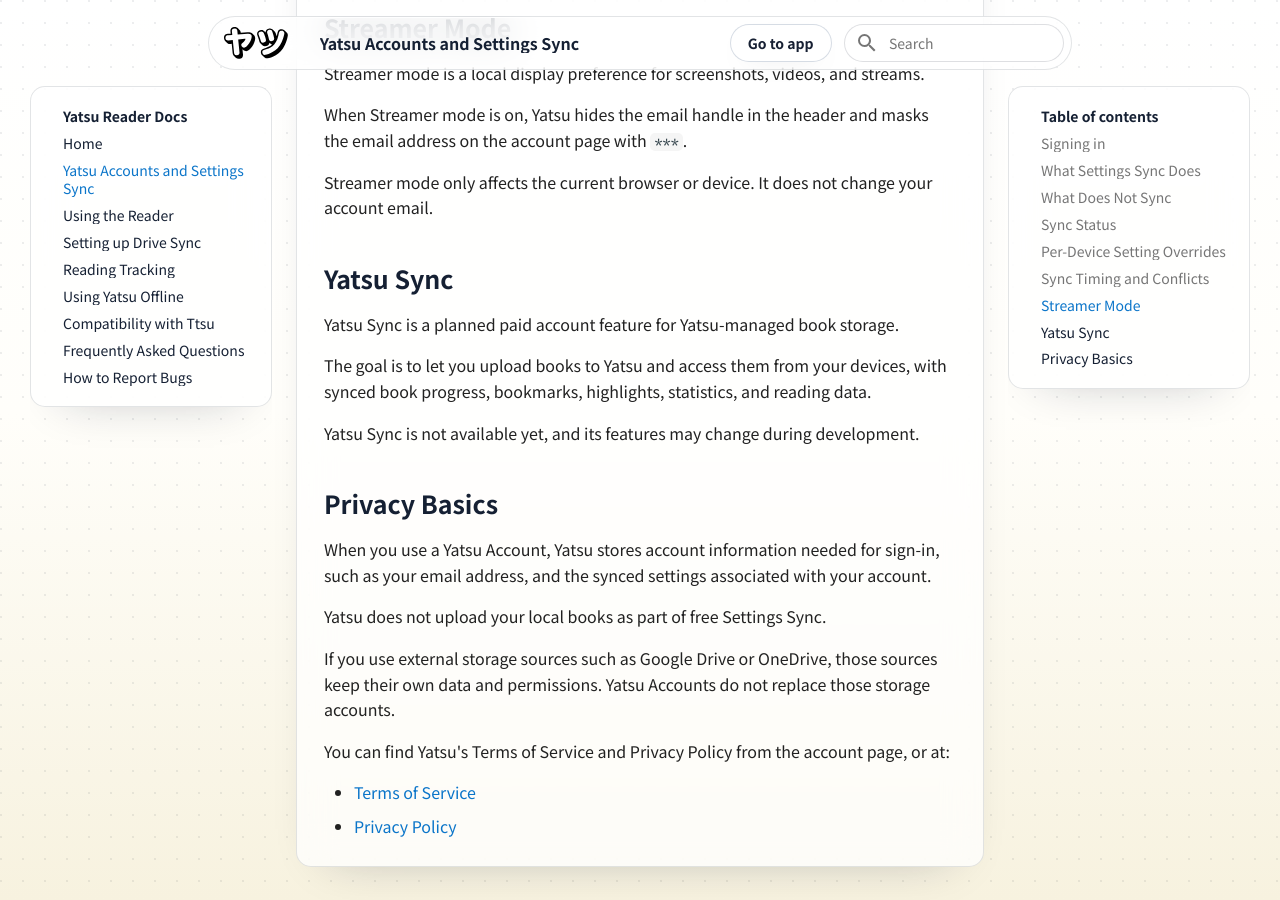
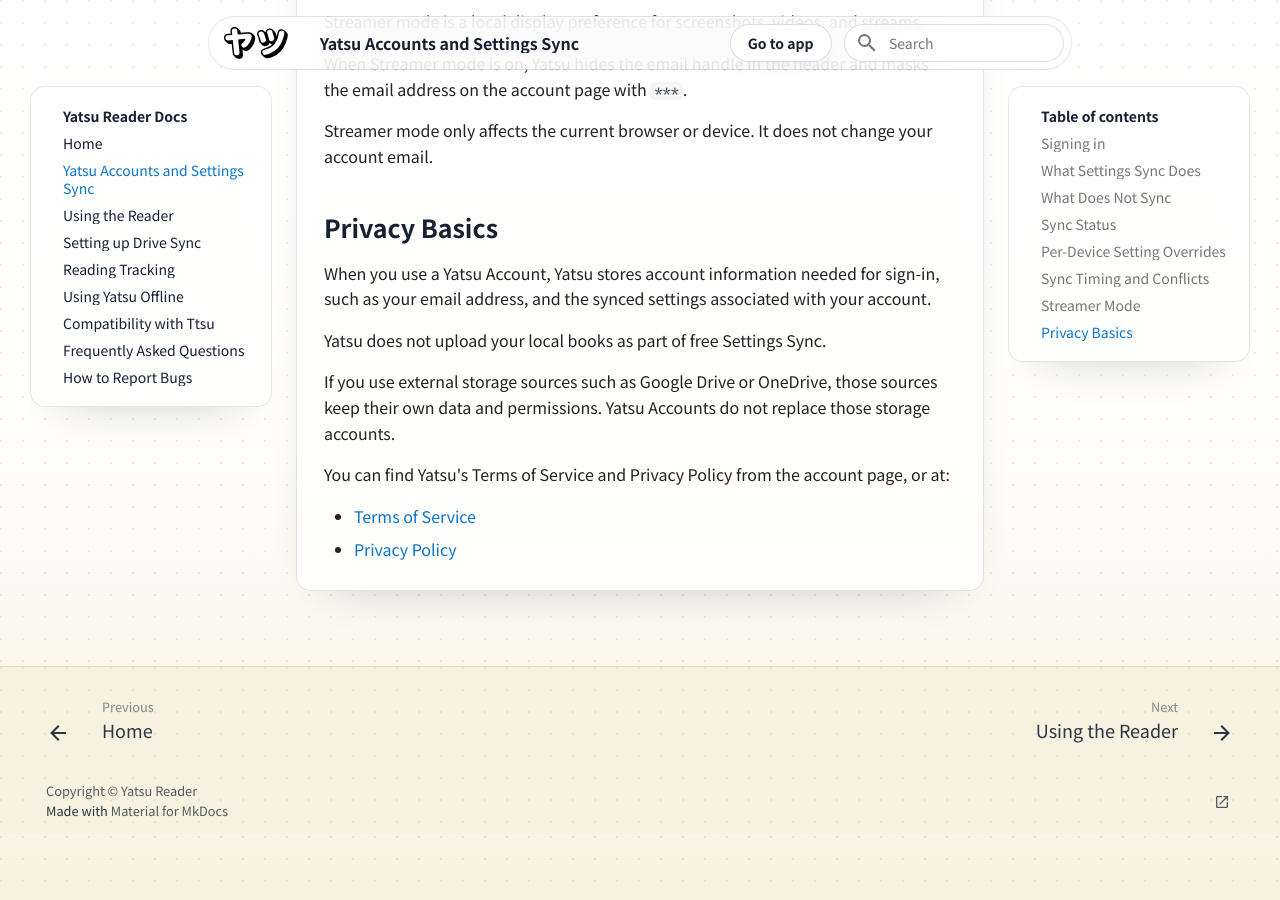
Before and after one commit to ytrms/yatsu-reader-docs, an MkDocs documentation site: the page built from docs/yatsu-accounts.md, in a window 1280 px wide and 900 px high, scrolled down 2973 px. Built offline with MkDocs 1.6.1 and Material for MkDocs 9.7.7, drawn with Linux system fonts in a browser that asks for light colours; some of the changed text lies outside the part shown.

Commit message:
docs: remove future yatsu sync references

```diff
--- a/docs/yatsu-accounts.md
+++ b/docs/yatsu-accounts.md
@@ -2,7 +2,7 @@
 
 Yatsu Accounts let you sign in to Yatsu so Reader and Tracking settings can follow you across devices.
 
-For now, accounts are free. The main account feature is **Settings Sync**. A future paid plan, **Yatsu Sync**, is planned for Yatsu-managed book storage and book-related sync, but it is not available yet.
+Making an account is free. The main account feature is **Settings Sync**.
 
 ## Signing in
 
@@ -99,14 +99,6 @@
 
 Streamer mode only affects the current browser or device. It does not change your account email.
 
-## Yatsu Sync
-
-Yatsu Sync is a planned paid account feature for Yatsu-managed book storage.
-
-The goal is to let you upload books to Yatsu and access them from your devices, with synced book progress, bookmarks, highlights, statistics, and reading data.
-
-Yatsu Sync is not available yet, and its features may change during development.
-
 ## Privacy Basics
 
 When you use a Yatsu Account, Yatsu stores account information needed for sign-in, such as your email address, and the synced settings associated with your account.
```
